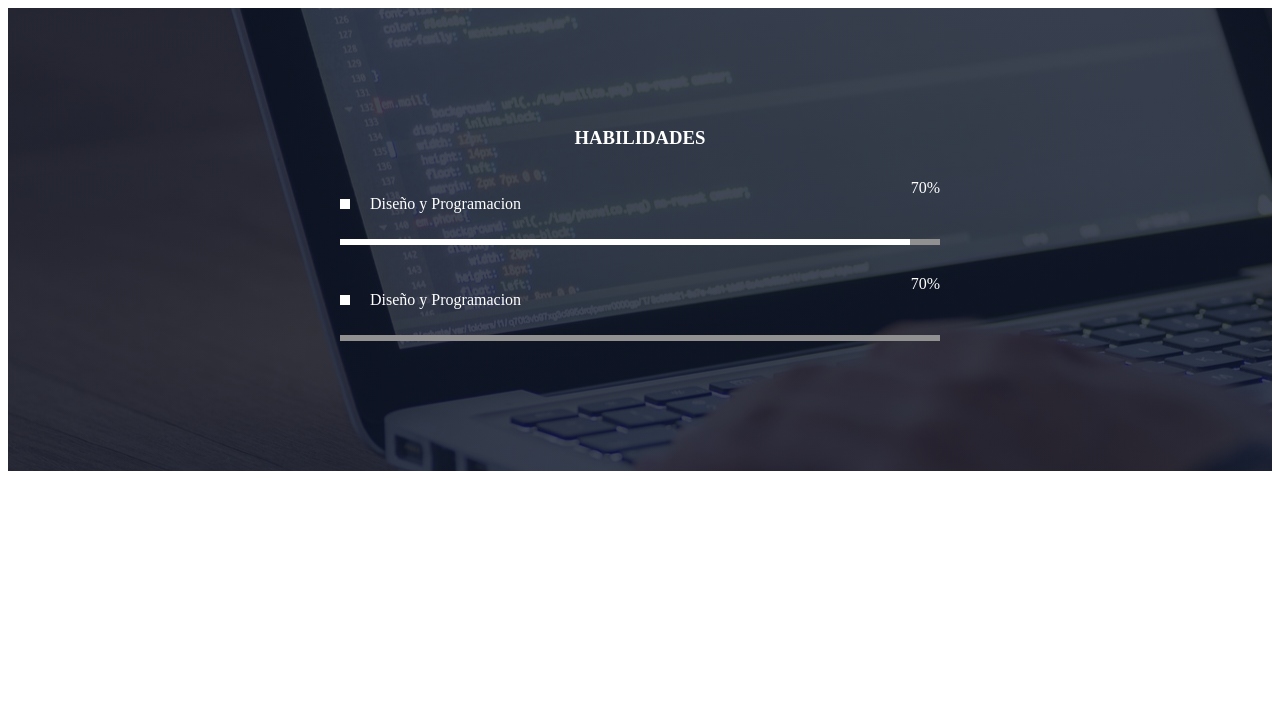
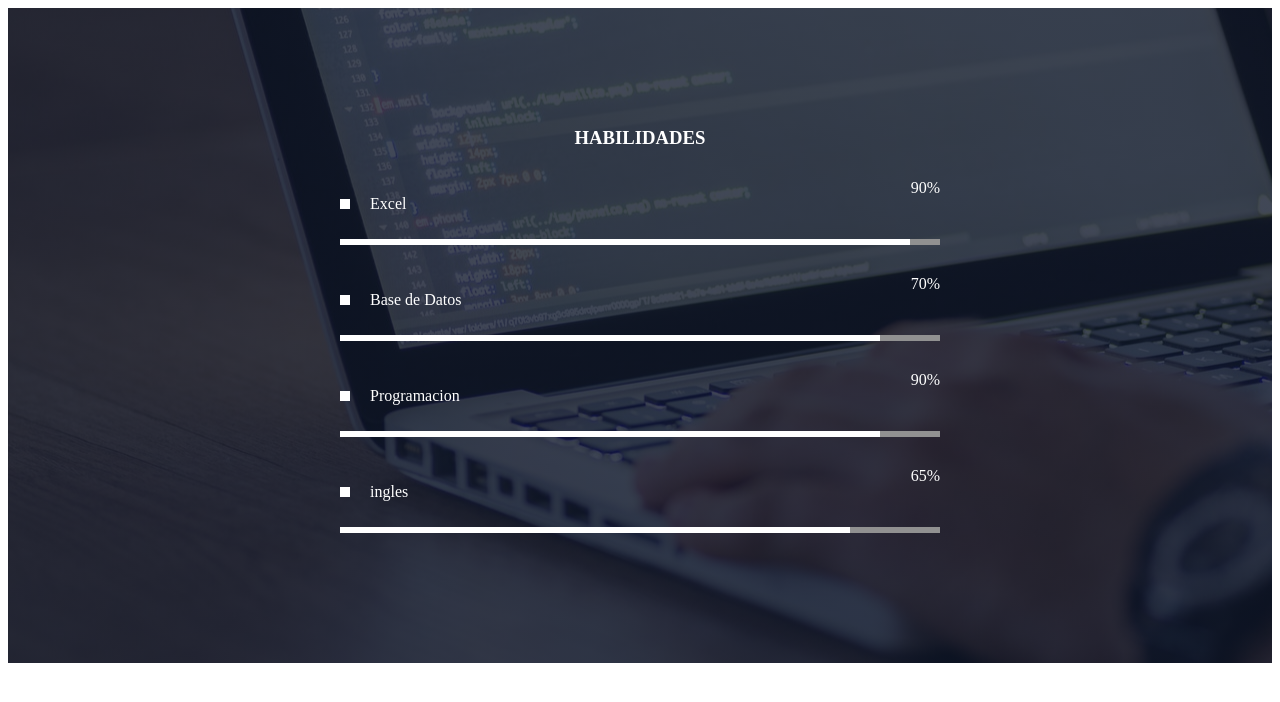
Before and after one commit to fabian-design/section_skills_1.0, a plain HTML site: page index.html in a window 1280 px wide. Drawn offline with Linux system fonts and the light colour scheme; files whose address does not match are found by name.

Commit message:
Update index.html

```diff
--- a/index.html
+++ b/index.html
@@ -9,30 +9,51 @@
 </head>
 
 <body>
+  <!-- HABILIDADES -->
     <div class="contenedor-skills" id="skills">
         <h3>HABILIDADES </h3>
 
-        <!-- SKILL 1 -->
         <div class="skill">
             <div class="info">
-                <p><span class="lista"></span>Diseño y Programacion</p>
-                <span class="porcentaje">70%</span>
+                <p> <span class="lista"> </span>Excel</p>
+                <span class="porcentaje">90%</span>
             </div>
             <div class="barra">
                 <div class="" id="html"></div>
             </div>
         </div>
 
-        <!-- SKILL 2 -->
         <div class="skill">
             <div class="info">
-                <p> <span class="lista"> </span>Diseño y Programacion</p>
+                <p> <span class="lista"> </span>Base de Datos</p>
                 <span class="porcentaje">70%</span>
             </div>
+
             <div class="barra">
-                <div class="" id="html"></div>
+                <div class="" id="js"></div>
             </div>
         </div>
+        <div class="skill">
+            <div class="info">
+                <p> <span class="lista"> </span>Programacion</p>
+                <span class="porcentaje">90%</span>
+            </div>
+
+            <div class="barra">
+                <div class="" id="bd"></div>
+            </div>
+        </div>
+        <div class="skill">
+            <div class="info">
+                <p> <span class="lista"> </span>ingles</p>
+                <span class="porcentaje">65%</span>
+            </div>
+
+            <div class="barra">
+                <div class="" id="ps"></div>
+            </div>
+        </div>
+    </div>
 
      </div>
     <script src="script.js"></script>
```
